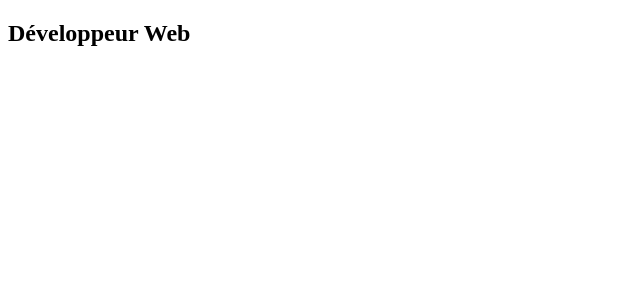
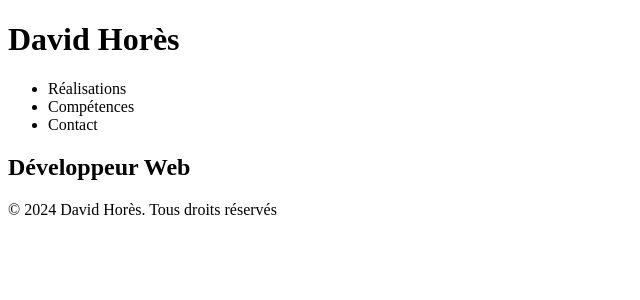
Before and after one commit to Dave25440/david-hores-portfolio, a React (Create React App) app: page / in a window 1280 px wide. Shown: the top 300 px of the page, without its empty margins (0-640 px from the left). Built offline with nearby package versions, Linux system fonts and the light colour scheme.

Commit message:
Create Header and Footer components and add them to Layout

```diff
--- /dev/null
+++ b/src/components/Footer/index.jsx
@@ -0,0 +1,9 @@
+const Footer = () => {
+    return (
+        <footer>
+            <p>© 2024 David Horès. Tous droits réservés</p>
+        </footer>
+    );
+};
+
+export default Footer;
--- /dev/null
+++ b/src/components/Header/index.jsx
@@ -0,0 +1,16 @@
+const Header = () => {
+    return (
+        <header>
+            <h1>David Horès</h1>
+            <nav>
+                <ul>
+                    <li>Réalisations</li>
+                    <li>Compétences</li>
+                    <li>Contact</li>
+                </ul>
+            </nav>
+        </header>
+    );
+};
+
+export default Header;
--- a/src/components/Layout/index.jsx
+++ b/src/components/Layout/index.jsx
@@ -1,5 +1,14 @@
+import Header from "../Header";
+import Footer from "../Footer";
+
 const Layout = ({ children }) => {
-    return <>{children}</>;
+    return (
+        <>
+            <Header />
+            <main>{children}</main>
+            <Footer />
+        </>
+    );
 };
 
 export default Layout;
```
